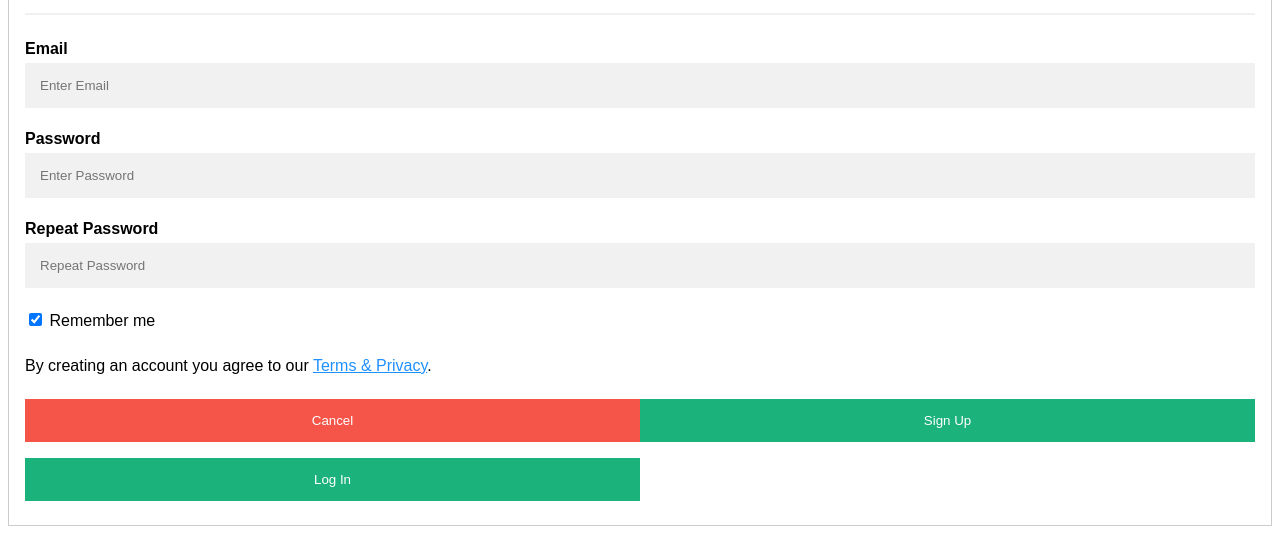
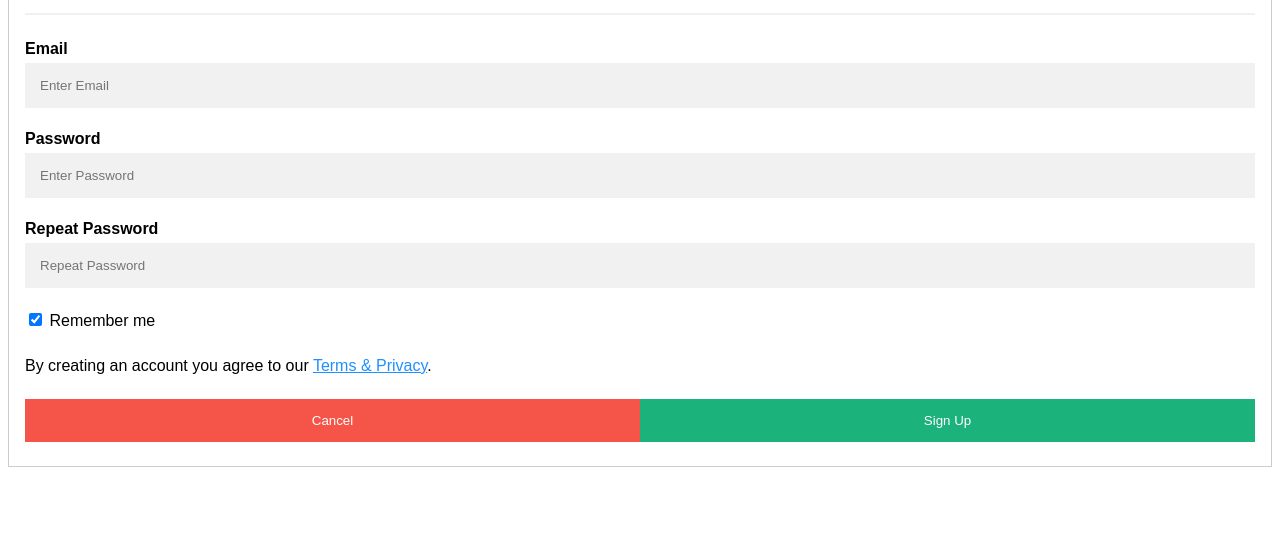
Before and after one commit to HillBeater/Life-In-Himalayas, a plain HTML site: page signup.html in a window 1280 px wide. Shown: the part 174-714 px from the top of the page. Drawn offline with Linux system fonts and the light colour scheme.

Commit message:
Update signup.html

```diff
--- a/signup.html
+++ b/signup.html
@@ -111,7 +111,6 @@ button:hover {
     <div class="clearfix">
       <button type="button" class="cancelbtn">Cancel</button>
       <button type="submit" class="signupbtn">Sign Up</button>
-	  <button  type="submit" class="loginbtn"  href="Login.html">Log In</button>
     </div>
 
   </div>
```
